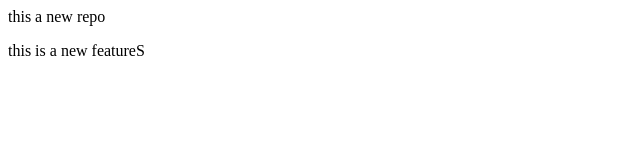
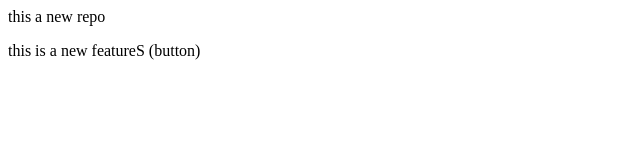
Before and after one commit to Mohor911/localRepo, a plain HTML site: page index.html in a window 1280 px wide. Shown: the full height of the page, 0-640 px from the left. Drawn offline with Linux system fonts and the light colour scheme.

Commit message:
add button

```diff
--- a/index.html
+++ b/index.html
@@ -1,2 +1,2 @@
 <p>this a new repo</p>
-<p>this is a new featureS</p>
+<p>this is a new featureS (button)</p>
```
